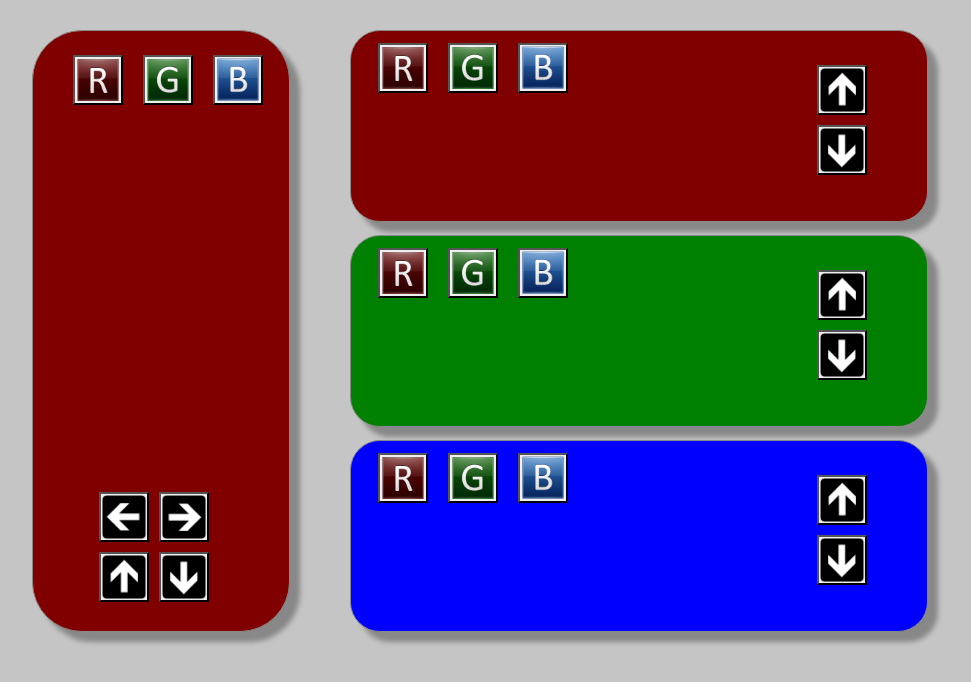
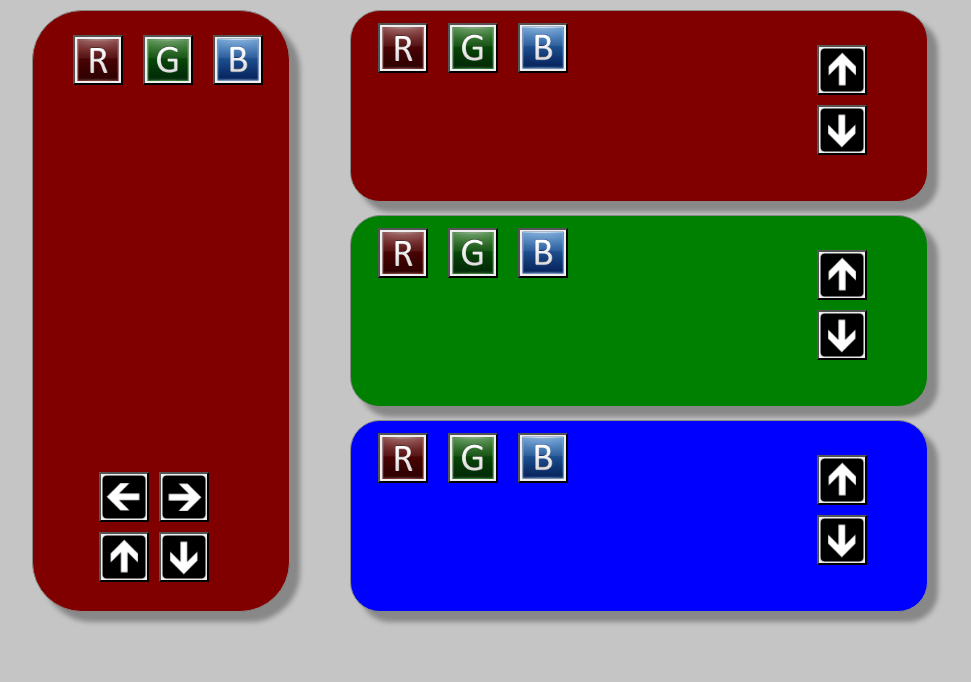
Before and after one commit to harsh96/SF3, a plain HTML site: page index.html in a window 1280 px wide. Shown: the whole page, without its empty margins (160-1131 px from the left). Drawn offline with Linux system fonts and the light colour scheme.

Commit message:
Update styling.css

```diff
--- a/styling.css
+++ b/styling.css
@@ -60,7 +60,7 @@ body{
 position:absolute;
 width:20%;
 left:15%;
-top:30px;
+top:10px;
 border: 1px solid #888888;
 height:600px;
 background-color:maroon;
@@ -155,7 +155,7 @@ bottom:4%;
 
 #box1{
 	position: absolute;
-	top:30px;
+	top:10px;
 	right:15%;
 	width:45%;
 	height:190px;
@@ -167,7 +167,7 @@ bottom:4%;
 }
 #box2{
 	position: absolute;
-	top:235px;
+	top:215px;
 	right:15%;
 	width:45%;
 	height:190px;
@@ -179,7 +179,7 @@ bottom:4%;
 
 #box3{
 	position: absolute;
-	top:440px;
+	top:420px;
 	right:15%;
 	width:45%;
 	height:190px;
```
